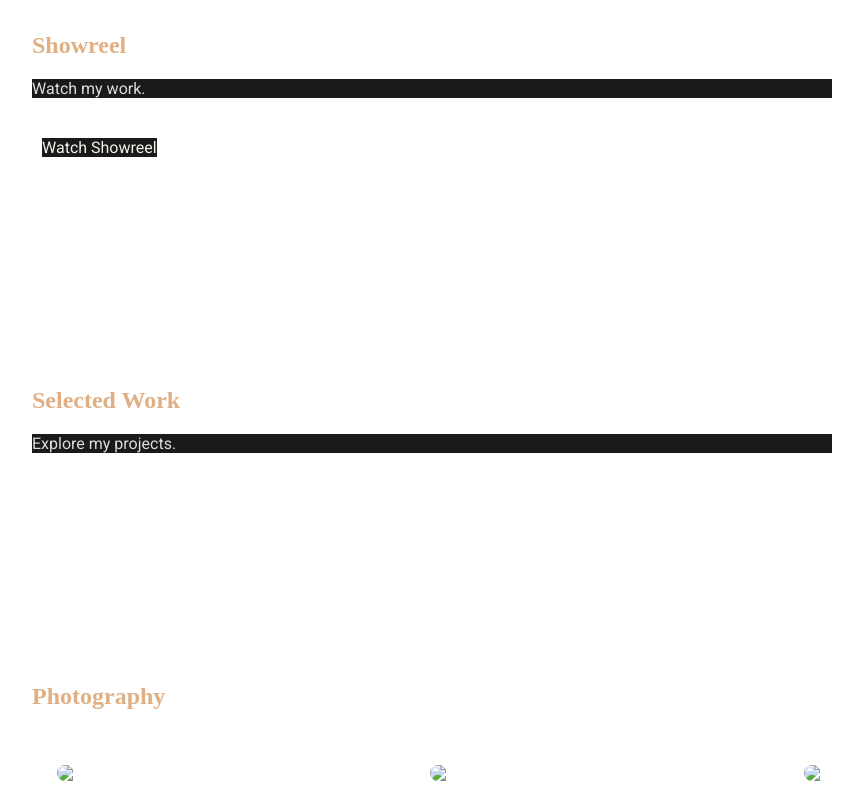
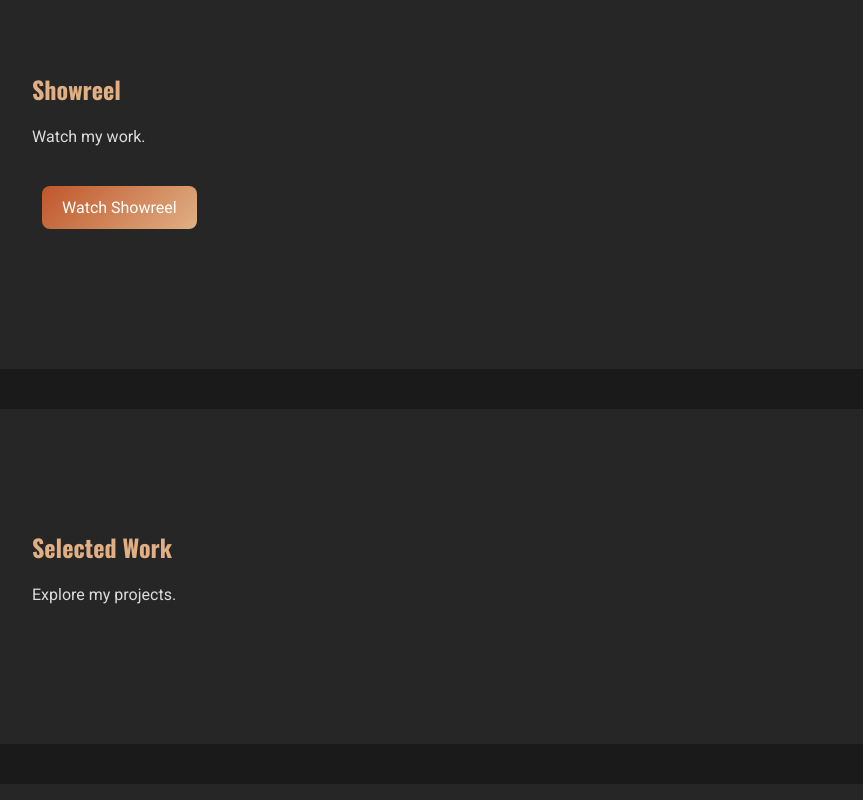
Before and after one commit to Espie-coder/Grit-Production-site, a plain HTML site: page index.html in a window 1280 px wide. Shown: the part 1240-2040 px from the top of the page, without its empty margins (48-911 px from the left). Drawn offline with nearby package versions, Linux system fonts and the light colour scheme.

Commit message:
Refactor styles and remove unused HTML sections
Refactor CSS styles and clean up HTML structure.

```diff
--- a/index.html
+++ b/index.html
@@ -16,39 +16,50 @@
     }
  body {
     margin: 0;
-    body, p, a {
     font-family: 'Roboto', sans-serif;
-    background-color: #1a1a1a;
+    background: #1a1a1a;
     color: #f5f1eb;
-    overflow-x: hidden;
 }
 
+h1, h2 {
+    font-family: 'Oswald', sans-serif;
+    color: #e0b084;
+}
+
+/* Sections */
 section {
-    background: rgba(255, 255, 255, 0.04);
-    border-radius: 12px;
     padding: 60px 20px;
     margin-bottom: 50px;
-   }
-        overflow-x: hidden;
-    }
-    a {
-        text-decoration: none;
-        color: inherit;
+    background: rgba(255,255,255,0.05);
+    border-radius: 12px;
 }
 
-     form {
-    display: flex;
-    flex-direction: column;
-    max-width: 500px;
+/* Layout control */
+.content-block {
+    max-width: 900px;
     margin: auto;
 }
 
-    input, textarea {
-    padding: 12px;
-    margin: 10px 0;
-    border: 2px solid #6b705c;
-    border-radius: 6px;
-    font-size: 16px;
+/* Gallery */
+.gallery {
+    display: grid;
+    grid-template-columns: repeat(auto-fit, minmax(220px, 1fr));
+    gap: 20px;
+}
+
+.gallery img {
+    width: 100%;
+    border-radius: 10px;
+}
+
+/* Button */
+.btn {
+    display: inline-block;
+    padding: 12px 20px;
+    background: linear-gradient(135deg, #c0562b, #e0b084);
+    color: white;
+    border-radius: 8px;
+    text-decoration: none;
 }
 
     /* TEXT CONTAINER (for headings & paragraphs) */
@@ -438,14 +449,6 @@ p {
         <h2>Services</h2>
         <p>Videography · Photography · Creative Direction · Editing</p>
     </div>
-
-    <h2>Photography</h2>
-<div class="content-block">
-    <p>Your descriptive text here.</p>
-</div>
-
-</section>
-
  <section id="contact">
 
     <div class="container">
@@ -460,17 +463,7 @@ p {
             <textarea name="message" placeholder="Your Message" rows="5" required></textarea>
             <button type="submit">Send Message</button>
         </form>
-
-        <div class="social-links" style="margin-top:20px; text-align:center;">
-            <a href="https://instagram.com" target="_blank">IG</a>
-            <a href="https://youtube.com" target="_blank">YT</a>
-            <a href="https://linkedin.com" target="_blank">IN</a>
     </div>
-    </div>
-
-<!-- update -->
-
-</section>
 
 </section>
 
```
Lines whose indentation alone changed are shown as unchanged.
